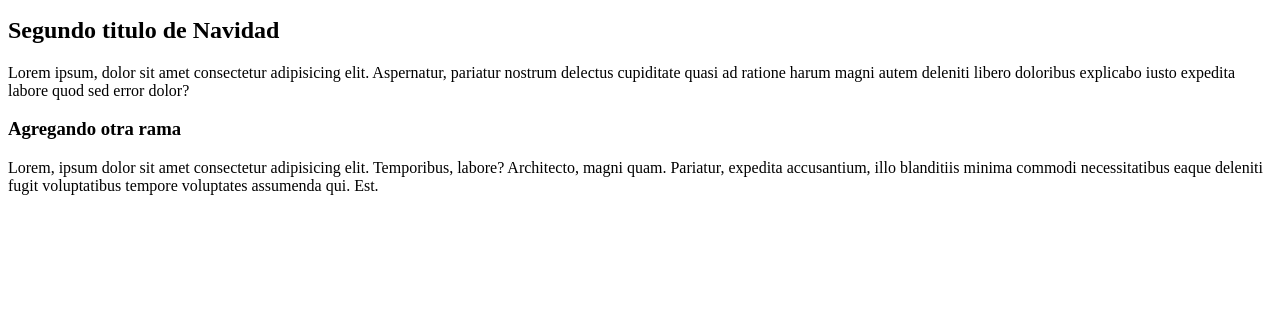
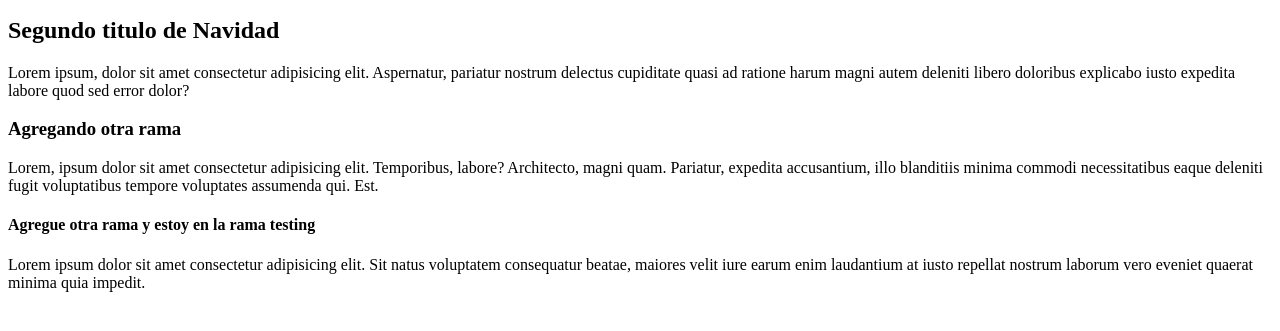
Before and after one commit to d4chigo/Navidad, a plain HTML site: page index.html in a window 1280 px wide. Shown: the part 119-450 px from the top of the page. Drawn offline with Linux system fonts and the light colour scheme.

Commit message:
cuarta version

```diff
--- a/index.html
+++ b/index.html
@@ -11,12 +11,16 @@
         Lorem ipsum dolor sit amet consectetur adipisicing elit. Odit aspernatur fugit possimus reprehenderit distinctio mollitia earum quasi commodi obcaecati reiciendis quisquam numquam maiores vero eaque expedita harum at, officiis et?
     </p>
     <h2>Segundo titulo de Navidad</h2>
-    <p>
+    <pj>
         Lorem ipsum, dolor sit amet consectetur adipisicing elit. Aspernatur, pariatur nostrum delectus cupiditate quasi ad ratione harum magni autem deleniti libero doloribus explicabo iusto expedita labore quod sed error dolor?
-    </p>
+    </pj>
     <h3>Agregando otra rama</h3>
     <p>
         Lorem, ipsum dolor sit amet consectetur adipisicing elit. Temporibus, labore? Architecto, magni quam. Pariatur, expedita accusantium, illo blanditiis minima commodi necessitatibus eaque deleniti fugit voluptatibus tempore voluptates assumenda qui. Est.
+    </p>
+    <h4>Agregue otra rama y estoy en la rama testing</h4>
+    <p>
+        Lorem ipsum dolor sit amet consectetur adipisicing elit. Sit natus voluptatem consequatur beatae, maiores velit iure earum enim laudantium at iusto repellat nostrum laborum vero eveniet quaerat minima quia impedit.
     </p>
 
     <script src="./app.js"></script>
```
